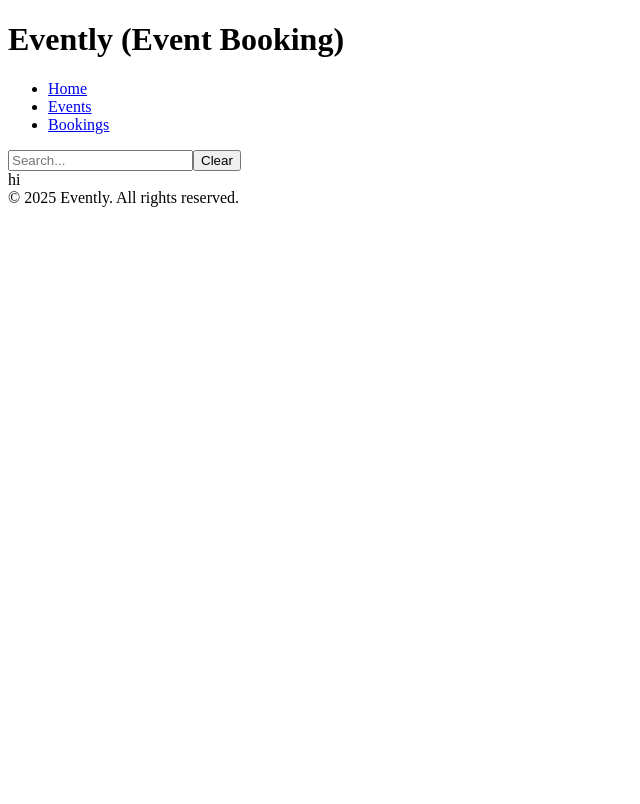
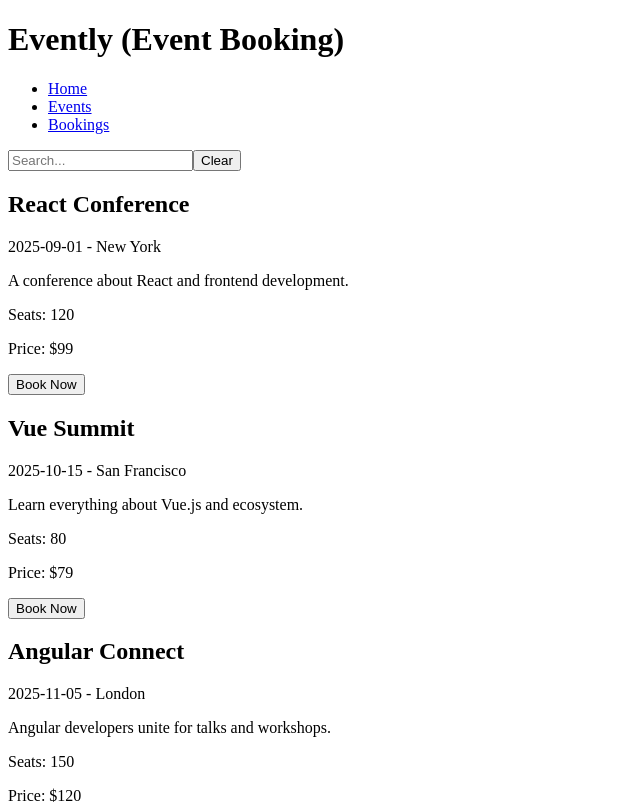
Before and after one commit to PriyeshIllam/ankita-testsubmit, a Next.js app: page / in a window 1280 px wide. Shown: the top 804 px of the page, without its empty margins (0-640 px from the left). Built offline with nearby package versions, Linux system fonts and the light colour scheme.

Commit message:
event cards

```diff
--- a/src/app/page.tsx
+++ b/src/app/page.tsx
@@ -1,8 +1,59 @@
 'use client'
 import { useState } from "react";
 import SearchBar from "../components/SearchBar";
+import EventCard from "../components/EventCard";
+import { Event } from "../utils/types";
+
+const events: Event[] = [
+  {
+    id: "1",
+    name: "React Conference",
+    date: "2025-09-01",
+    location: "New York",
+    description: "A conference about React and frontend development.",
+    seats: 120,
+    price: 99,
+    title: ""
+  },
+  {
+    id: "2",
+    name: "Vue Summit",
+    date: "2025-10-15",
+    location: "San Francisco",
+    description: "Learn everything about Vue.js and ecosystem.",
+    seats: 80,
+    price: 79,
+    title: ""
+  },
+  {
+    id: "3",
+    name: "Angular Connect",
+    date: "2025-11-05",
+    location: "London",
+    description: "Angular developers unite for talks and workshops.",
+    seats: 150,
+    price: 120,
+    title: ""
+  },
+  {
+    id: "4",
+    name: "Next.js Live",
+    date: "2025-12-01",
+    location: "Berlin",
+    description: "Explore the latest in Next.js and React ecosystem.",
+    seats: 200,
+    price: 150,
+    title: ""
+  }
+];
+
+
 
 export default function HomePage() {
+ const handleBookClick = (eventName: string) => {
+    alert(`You booked: ${eventName}`);
+  };
+
   const [searchTerm, setSearchTerm] = useState("");
   const [selectedDate, setSelectedDate] = useState("");
 
@@ -10,7 +61,13 @@
   return (
     <div >
       <SearchBar />
-      hi
+      {events.map((event) => (
+          <EventCard
+            key={event.id}
+            event={event}
+            onBookClick={() => handleBookClick(event.name)}
+          />
+        ))}
     </div>
   );
 }
--- /dev/null
+++ b/src/components/EventCard/index.tsx
@@ -0,0 +1,23 @@
+import { Event } from "../../utils/types";
+
+interface EventCardProps {
+  event: Event;
+  onBookClick?: () => void;
+}
+
+export default function EventCard({ event, onBookClick }: EventCardProps) {
+  return (
+    <div className="event-card border p-4 rounded shadow">
+      <h2>{event.name}</h2>
+      <p>
+        {event.date} - {event.location}
+      </p>
+      <p>{event.description}</p>
+      <p>Seats: {event.seats}</p>
+      <p>Price: ${event.price}</p>
+      <button type="button" onClick={onBookClick}>
+        Book Now
+      </button>
+    </div>
+  );
+}
--- /dev/null
+++ b/src/utils/types.ts
@@ -0,0 +1,10 @@
+export interface Event {
+  id: string;
+  name: string;
+  date: string;
+  location: string;
+  description: string;
+  seats: number;
+  price: number;
+  title: string; // optional field, kept as string for compatibility
+}
```
